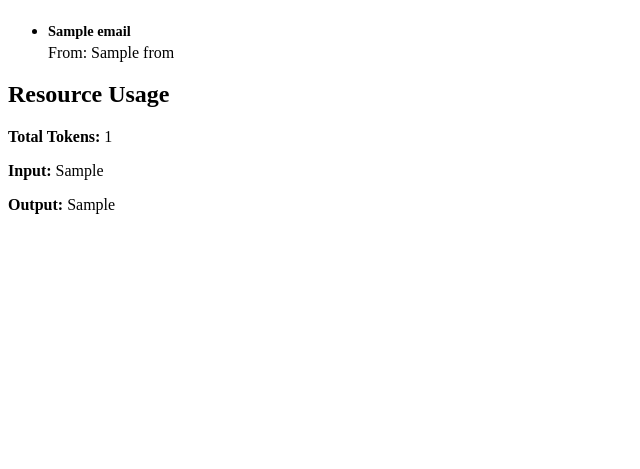
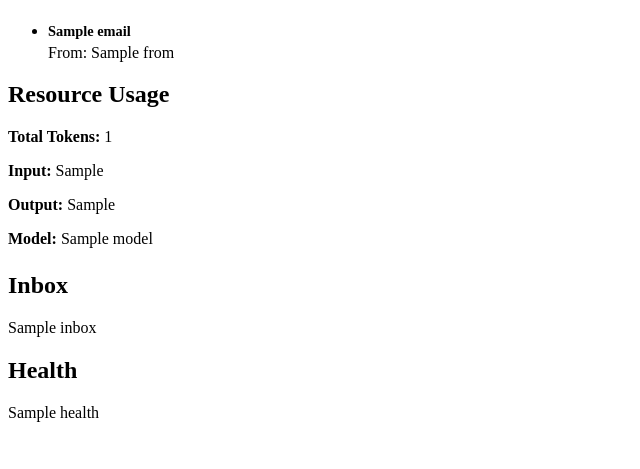
Before and after one commit to mayariassistant/mayari-dashboard, a Node server app: template views/index.ejs in a window 1280 px wide. Shown: the part 331-800 px from the top of the page, without its empty margins (0-640 px from the left). Run offline with Node 20, Linux system fonts and the light colour scheme; the template is opened without the code that fills it: most values are stand-ins (such as "Sample title", 1, 10 or a date in 2020).

Commit message:
fix: integrate new workspace structure into dashboard

```diff
--- a/views/index.ejs
+++ b/views/index.ejs
@@ -75,12 +75,35 @@
         </div>
         <% if (tokens) { %>
             <div class="subtext">
-                <p><strong>Total Tokens:</strong> <%= tokens.total_tokens.toLocaleString() %></p>
-                <p><strong>Input:</strong> <%= tokens.prompt_tokens.toLocaleString() %></p>
-                <p><strong>Output:</strong> <%= tokens.completion_tokens.toLocaleString() %></p>
+                <p><strong>Total Tokens:</strong> <%= (tokens.total_tokens || 0).toLocaleString() %></p>
+                <p><strong>Input:</strong> <%= (tokens.prompt_tokens || 0).toLocaleString() %></p>
+                <p><strong>Output:</strong> <%= (tokens.completion_tokens || 0).toLocaleString() %></p>
+                <p><strong>Model:</strong> <%= tokens.model %></p>
             </div>
         <% } else { %>
             <p class="subtext">No token data available.</p>
         <% } %>
     </div>
 </div>
+
+<!-- Inbox & Health -->
+<div class="grid" style="margin-top: 24px;">
+    <div class="card">
+        <div class="card-header">
+            <i data-lucide="inbox"></i>
+            <h2>Inbox</h2>
+        </div>
+        <div class="subtext">
+            <%- inbox %>
+        </div>
+    </div>
+    <div class="card">
+        <div class="card-header">
+            <i data-lucide="heart"></i>
+            <h2>Health</h2>
+        </div>
+        <div class="subtext">
+            <%- health %>
+        </div>
+    </div>
+</div>
```
Also changed, not shown: build.js (+15 -3 lines), docs/index.html (+35 -1 lines).
